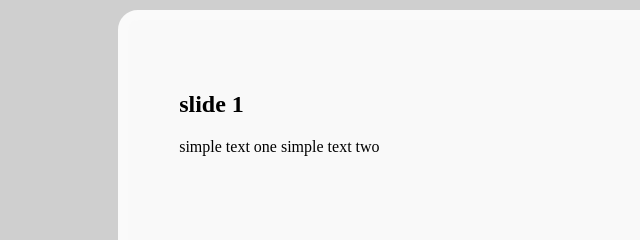
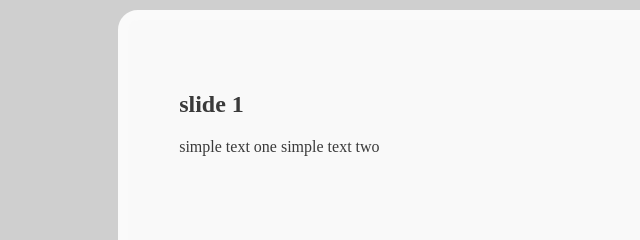
Before and after one commit to fourside/ie-ignore-slide, a website built with webpack: page src/index.html in a window 1280 px wide. Shown: the top 240 px of the page, 0-640 px from the left. Built offline with nearby package versions, Linux system fonts and the light colour scheme.

Commit message:
hack: suppress to blink raw markdown

```diff
--- a/src/slider.js
+++ b/src/slider.js
@@ -23,6 +23,9 @@
 
   get template() {
     return html`
+      <style> * {
+        color: #3a3a3a;
+      }</style>
       <slot></slot>
     `;
   }
--- a/src/style.css
+++ b/src/style.css
@@ -8,6 +8,7 @@
   height: 100%;
   margin: 0;
   overflow: hidden;
+  color: #cfcfcf;
 }
 x-slide {
   flex-basis: 80%;
```
